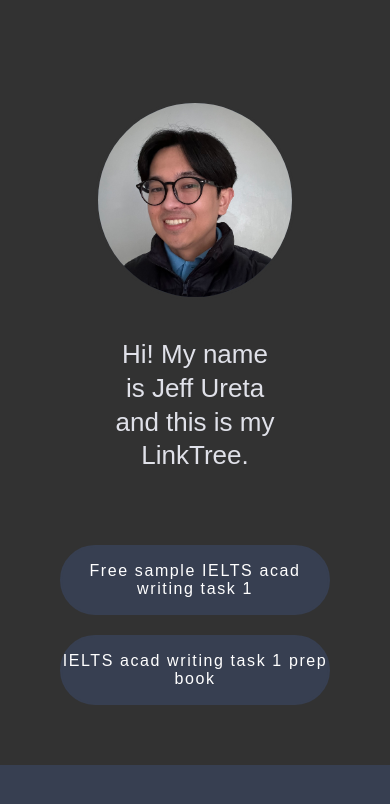
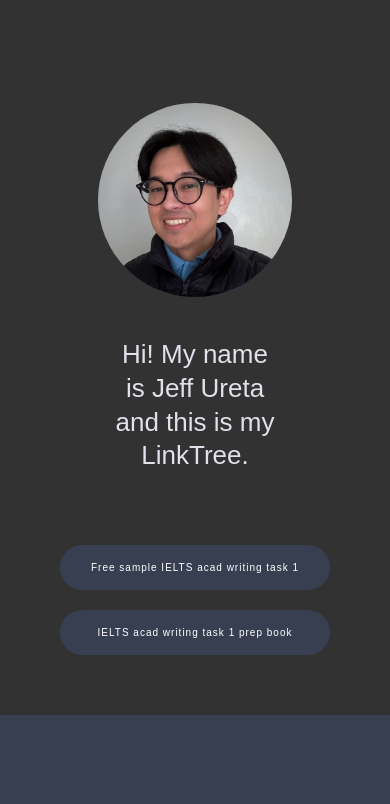
Before and after one commit to jeffureta/linktree, a plain HTML site: page index.html in a window 390 px wide. Drawn offline with Linux system fonts and the light colour scheme.

Commit message:
initial commit

```diff
--- a/index.html
+++ b/index.html
@@ -26,7 +26,7 @@
 
         <!--- Links: No buttons since a tag around buttons is not good 💅 --->
         <div class="links">
-            <a class="button" href="https://docs.google.com/document/d/1DPK9ICvX2GVbRV0XF25nN86NWRYc-P_kK5rU44ZmQzE/export?format=pdf">Free sample IELTS acad writing task 1</a>
+            <a class="button" href="https://docs.google.com/document/d/1JdRFnqSKroH878p54uckPNxaekd_sUtaT7VNjVSN8do/export?format=pdf">Free sample IELTS acad writing task 1</a>
             <a class="button" href="https://docs.google.com/forms/d/e/1FAIpQLScVM01s_rxouGlJ86TTL8DVp8Ow-DVbI2vyDqy4-XOMJf_gCw/viewform?usp=sharing">IELTS acad writing task 1 prep book</a>
         </div>
 
--- a/style.css
+++ b/style.css
@@ -115,6 +115,9 @@
     #linktree {
     margin-top: 0px;
     border-radius: 0px;
-  }
+    }
+    .links .button {
+      font-size: 0.5em;
+    }
     }
   }
```
